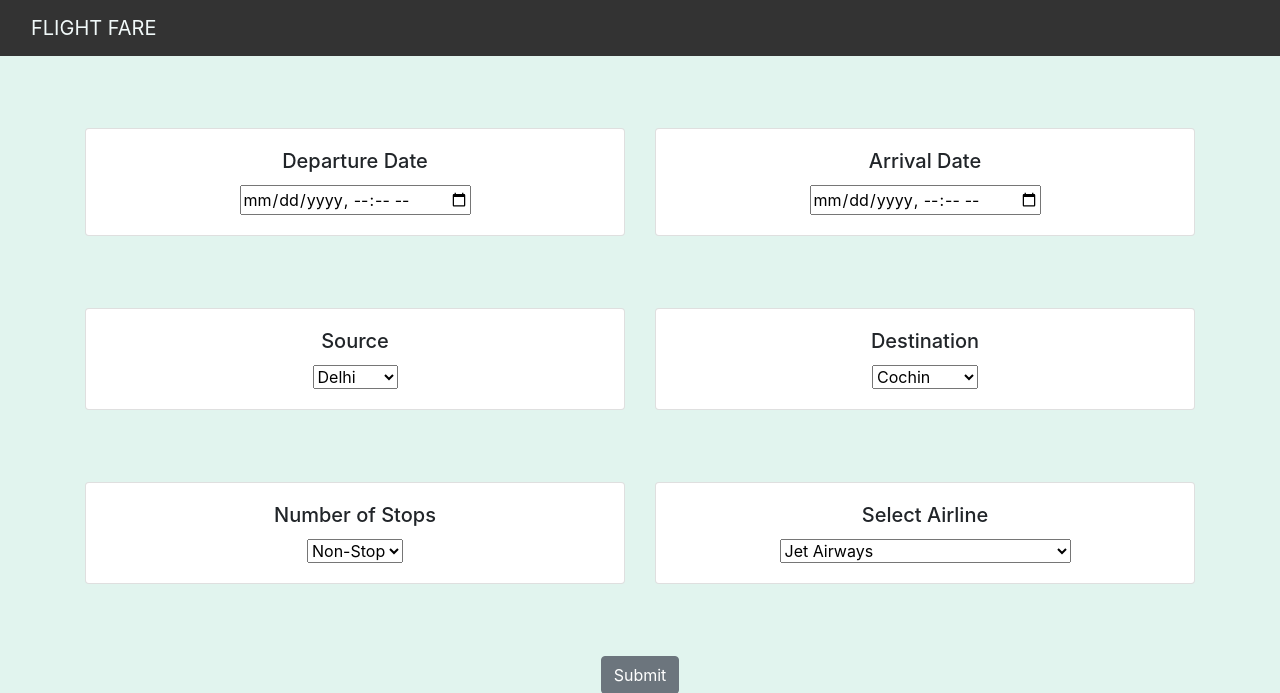
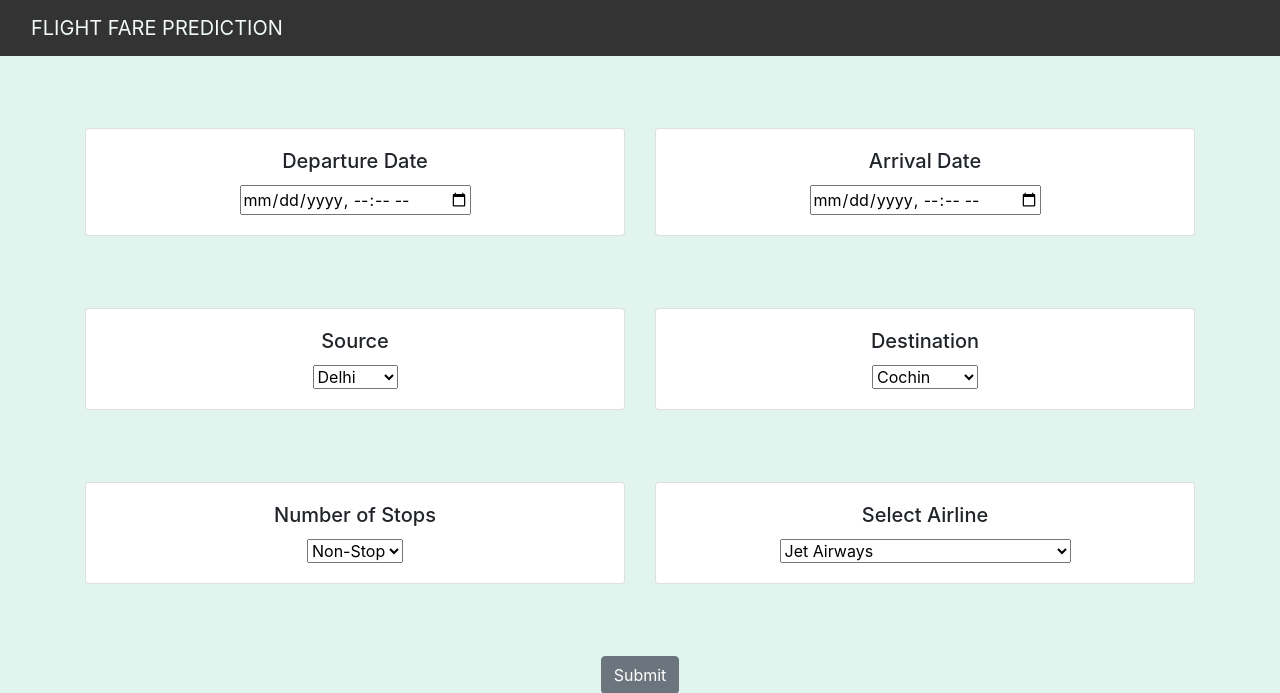
Before and after one commit to fadhilsalih1994/Flight-Fare_Prediction, a Flask app: page / in a window 1280 px wide. Shown: the top 693 px of the page. Run offline with Flask 2, Linux system fonts and the light colour scheme; parts of the project's set-up code (start-up, migrations or seed data) failed here and were passed over; some libraries are stand-ins or nearby versions.

Commit message:
Update Index.html

```diff
--- a/templates/Index.html
+++ b/templates/Index.html
@@ -23,7 +23,7 @@
     <nav class="navbar navbar-inverse navbar-fixed-top">
         <div class="container-fluid">
             <div class="navbar-header">
-                <a class="navbar-brand" href="/">FLIGHT FARE</a>
+                <a class="navbar-brand" href="/">FLIGHT FARE PREDICTION</a>
             </div>
         </div>
     </nav>
```
